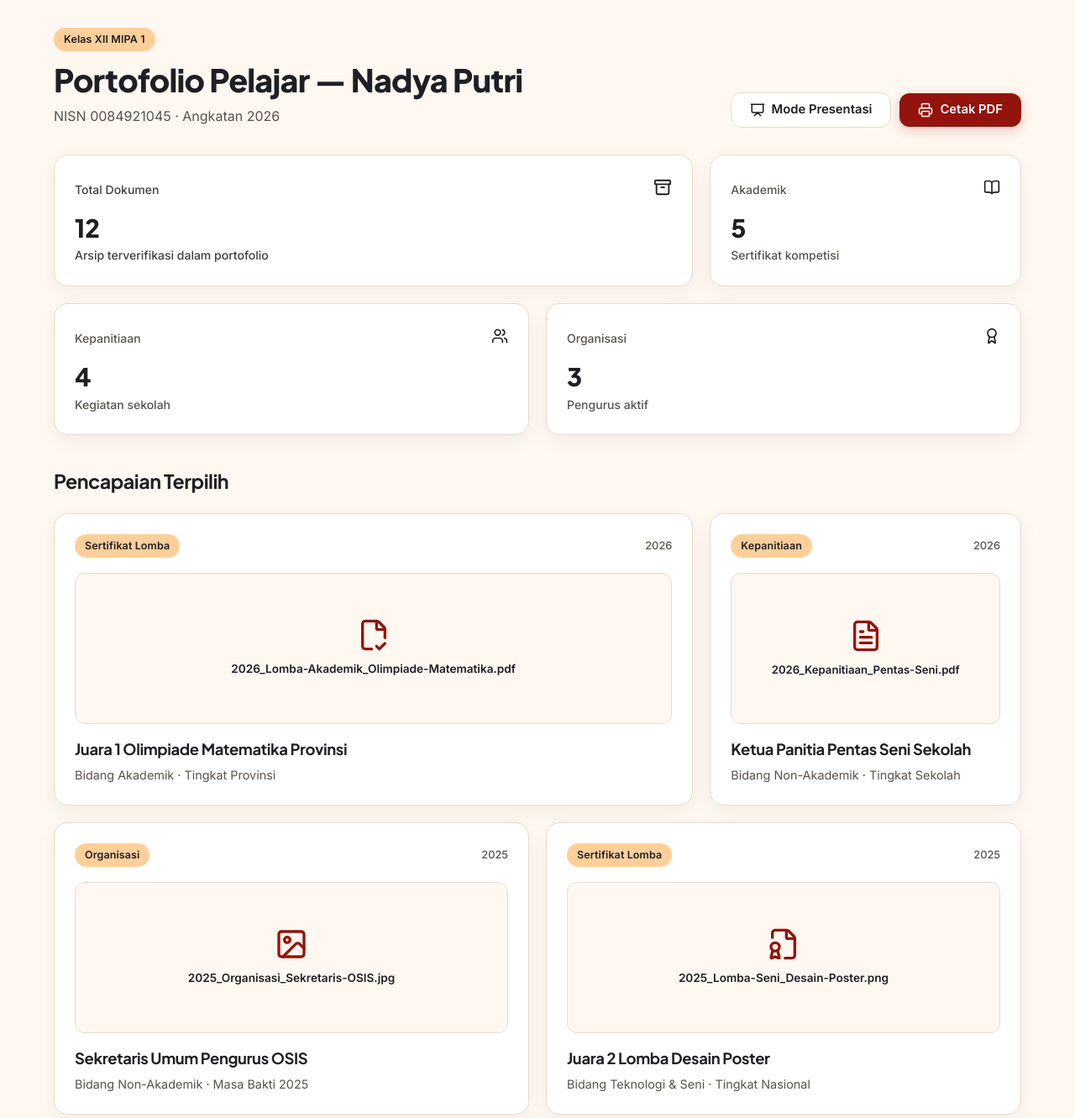
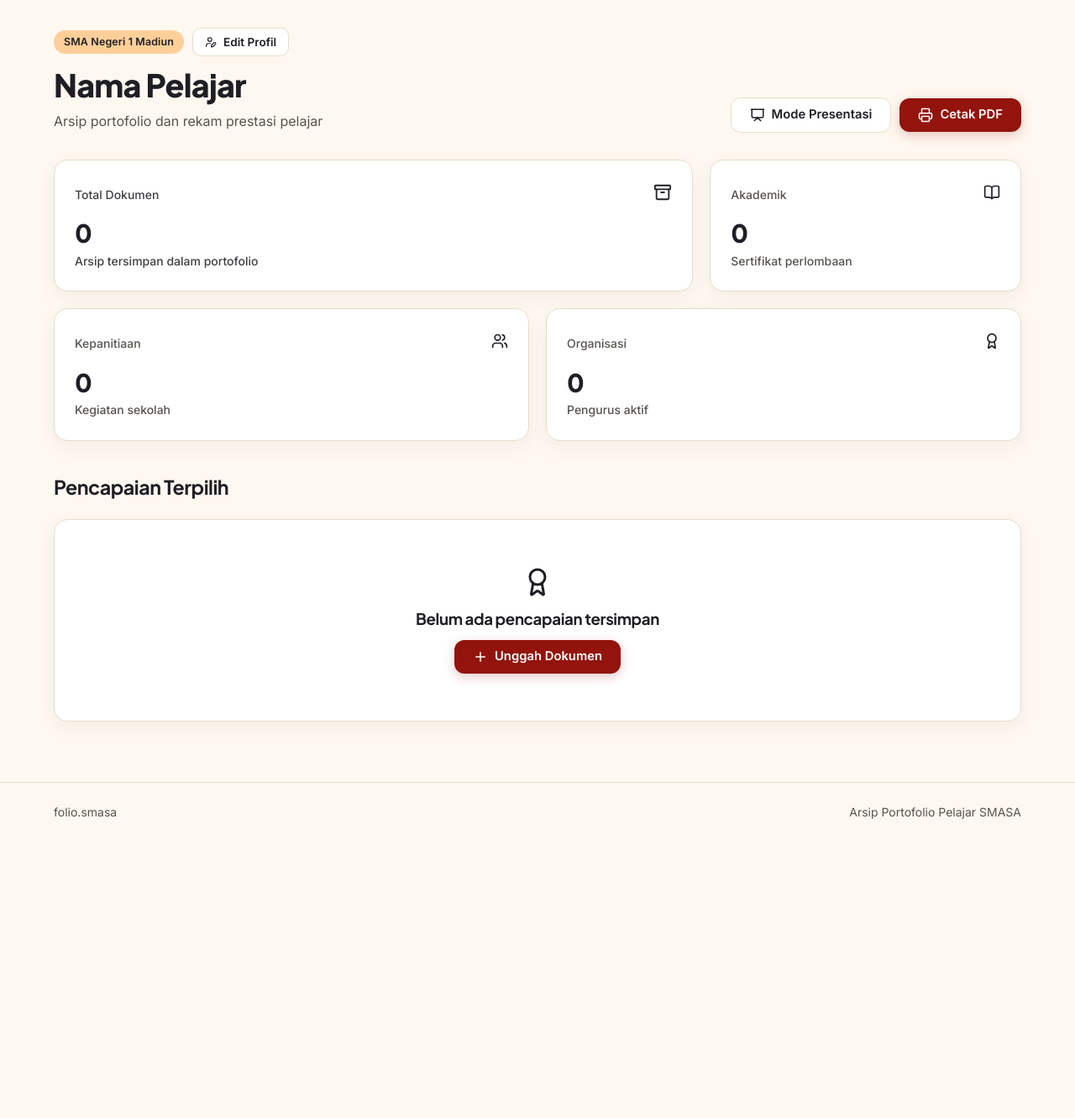
Before and after one commit to theonly-archive/folio.sma, a plain HTML site: page portofolio.html in a window 1280 px wide. Shown: the part 80-1411 px from the top of the page at 84% size. After the commit the page ends 1082 px from the top, so only its background shows below. Drawn offline with nearby package versions, Linux system fonts and the light colour scheme.

Commit message:
Update portofolio.html

```diff
--- a/portofolio.html
+++ b/portofolio.html
@@ -33,9 +33,15 @@
     <div class="container">
       <div class="page-header">
         <div>
-          <span class="badge badge-apricot" style="margin-bottom: 10px;">Kelas XII MIPA 1</span>
-          <h1 class="page-title">Portofolio Pelajar — Nadya Putri</h1>
-          <p class="page-subtitle">NISN 0084921045 · Angkatan 2026</p>
+          <div style="display: flex; flex-wrap: wrap; align-items: center; gap: 10px; margin-bottom: 10px;">
+            <span class="badge badge-apricot" id="profileInstitution">SMA Negeri 1 Madiun</span>
+            <button type="button" class="btn btn-secondary btn-sm" id="editProfileBtn">
+              <i data-lucide="user-pen" width="14" height="14"></i>
+              <span>Edit Profil</span>
+            </button>
+          </div>
+          <h1 class="page-title" id="profileName">Nama Pelajar</h1>
+          <p class="page-subtitle" id="profileBio">Arsip portofolio dan rekam prestasi pelajar</p>
         </div>
         <div style="display: flex; flex-wrap: wrap; align-items: center; gap: 10px;">
           <button type="button" class="btn btn-secondary" id="presentationModeBtn">
@@ -56,8 +62,8 @@
             <i data-lucide="archive" width="22" height="22"></i>
           </div>
           <div>
-            <div class="stat-value">12</div>
-            <p class="stat-label">Arsip terverifikasi dalam portofolio</p>
+            <div class="stat-value">0</div>
+            <p class="stat-label">Arsip tersimpan dalam portofolio</p>
           </div>
         </div>
 
@@ -67,8 +73,8 @@
             <i data-lucide="book-open" width="20" height="20"></i>
           </div>
           <div>
-            <div class="stat-value">5</div>
-            <p class="stat-label">Sertifikat kompetisi</p>
+            <div class="stat-value">0</div>
+            <p class="stat-label">Sertifikat perlombaan</p>
           </div>
         </div>
 
@@ -78,7 +84,7 @@
             <i data-lucide="users" width="20" height="20"></i>
           </div>
           <div>
-            <div class="stat-value">4</div>
+            <div class="stat-value">0</div>
             <p class="stat-label">Kegiatan sekolah</p>
           </div>
         </div>
@@ -89,7 +95,7 @@
             <i data-lucide="award" width="20" height="20"></i>
           </div>
           <div>
-            <div class="stat-value">3</div>
+            <div class="stat-value">0</div>
             <p class="stat-label">Pengurus aktif</p>
           </div>
         </div>
@@ -100,68 +106,48 @@
       </div>
 
       <section class="bento-grid" id="showcaseGrid">
-        <article class="bento-card bento-wide">
-          <div class="bento-card-header">
-            <span class="badge badge-apricot">Sertifikat Lomba</span>
-            <span class="bento-card-date">2026</span>
-          </div>
-          <div class="bento-card-preview" style="flex-direction: column; gap: 10px; padding: 20px;">
-            <i data-lucide="file-check-2" width="40" height="40" style="color: #92140C;"></i>
-            <span style="font-size: 0.85rem; font-weight: 600; color: #1E1E24;">2026_Lomba-Akademik_Olimpiade-Matematika.pdf</span>
-          </div>
-          <div class="bento-card-body">
-            <h3 class="bento-card-title">Juara 1 Olimpiade Matematika Provinsi</h3>
-            <p class="bento-card-desc">Bidang Akademik · Tingkat Provinsi</p>
-          </div>
-        </article>
-
-        <article class="bento-card">
-          <div class="bento-card-header">
-            <span class="badge badge-apricot">Kepanitiaan</span>
-            <span class="bento-card-date">2026</span>
-          </div>
-          <div class="bento-card-preview" style="flex-direction: column; gap: 10px; padding: 20px;">
-            <i data-lucide="file-text" width="40" height="40" style="color: #92140C;"></i>
-            <span style="font-size: 0.82rem; font-weight: 600; color: #1E1E24; text-align: center;">2026_Kepanitiaan_Pentas-Seni.pdf</span>
-          </div>
-          <div class="bento-card-body">
-            <h3 class="bento-card-title">Ketua Panitia Pentas Seni Sekolah</h3>
-            <p class="bento-card-desc">Bidang Non-Akademik · Tingkat Sekolah</p>
-          </div>
-        </article>
-
-        <article class="bento-card bento-half">
-          <div class="bento-card-header">
-            <span class="badge badge-apricot">Organisasi</span>
-            <span class="bento-card-date">2025</span>
-          </div>
-          <div class="bento-card-preview" style="flex-direction: column; gap: 10px; padding: 20px;">
-            <i data-lucide="image" width="40" height="40" style="color: #92140C;"></i>
-            <span style="font-size: 0.85rem; font-weight: 600; color: #1E1E24;">2025_Organisasi_Sekretaris-OSIS.jpg</span>
-          </div>
-          <div class="bento-card-body">
-            <h3 class="bento-card-title">Sekretaris Umum Pengurus OSIS</h3>
-            <p class="bento-card-desc">Bidang Non-Akademik · Masa Bakti 2025</p>
-          </div>
-        </article>
-
-        <article class="bento-card bento-half">
-          <div class="bento-card-header">
-            <span class="badge badge-apricot">Sertifikat Lomba</span>
-            <span class="bento-card-date">2025</span>
-          </div>
-          <div class="bento-card-preview" style="flex-direction: column; gap: 10px; padding: 20px;">
-            <i data-lucide="file-badge" width="40" height="40" style="color: #92140C;"></i>
-            <span style="font-size: 0.85rem; font-weight: 600; color: #1E1E24;">2025_Lomba-Seni_Desain-Poster.png</span>
-          </div>
-          <div class="bento-card-body">
-            <h3 class="bento-card-title">Juara 2 Lomba Desain Poster</h3>
-            <p class="bento-card-desc">Bidang Teknologi &amp; Seni · Tingkat Nasional</p>
-          </div>
-        </article>
+        <div class="empty-state">
+          <i data-lucide="award" width="36" height="36"></i>
+          <h3>Belum ada pencapaian tersimpan</h3>
+          <a href="index.html" class="btn btn-primary">
+            <i data-lucide="plus" width="18" height="18"></i>
+            <span>Unggah Dokumen</span>
+          </a>
+        </div>
       </section>
     </div>
   </main>
+
+  <div class="modal-backdrop" id="editProfileModal" aria-hidden="true">
+    <div class="modal-window" role="dialog" aria-modal="true" aria-labelledby="editProfileTitle">
+      <div class="modal-header">
+        <h2 class="modal-title" id="editProfileTitle">Edit Profil Pelajar</h2>
+        <button type="button" class="modal-close" id="closeProfileModalBtn" aria-label="Tutup">
+          <i data-lucide="x" width="18" height="18"></i>
+        </button>
+      </div>
+      <form id="profileForm">
+        <div class="modal-body">
+          <div class="form-group">
+            <label class="form-label" for="inputProfileName">Nama Lengkap</label>
+            <input type="text" id="inputProfileName" class="form-control" value="Nama Pelajar" required>
+          </div>
+          <div class="form-group">
+            <label class="form-label" for="inputProfileInstitution">Kelas / Instansi</label>
+            <input type="text" id="inputProfileInstitution" class="form-control" value="SMA Negeri 1 Madiun" required>
+          </div>
+          <div class="form-group">
+            <label class="form-label" for="inputProfileBio">Bio Singkat</label>
+            <textarea id="inputProfileBio" class="form-control" rows="3">Arsip portofolio dan rekam prestasi pelajar</textarea>
+          </div>
+        </div>
+        <div class="modal-footer">
+          <button type="button" class="btn btn-secondary" id="cancelProfileBtn">Batal</button>
+          <button type="submit" class="btn btn-primary" id="saveProfileBtn">Simpan Profil</button>
+        </div>
+      </form>
+    </div>
+  </div>
 
   <footer class="footer">
     <div class="container footer-inner">
```
